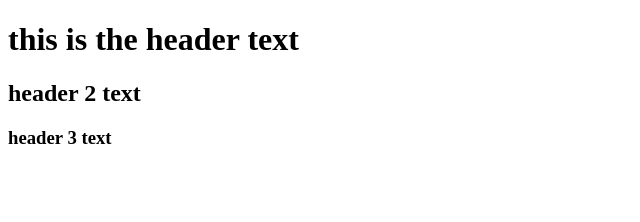
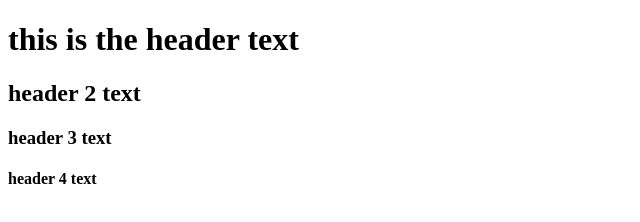
Before and after one commit to gopalbbharadva/git-sample, a plain HTML site: page index.html in a window 1280 px wide. Shown: the whole page, without its empty margins (0-640 px from the left). Drawn offline with Linux system fonts and the light colour scheme.

Commit message:
Feat: header 4 added

```diff
--- a/index.html
+++ b/index.html
@@ -12,6 +12,7 @@
   <h1>this is the header text</h1>
   <h2>header 2 text</h2>
   <h3>header 3 text</h3>
+  <h4>header 4 text</h4>
 </body>
 
 </html>
```
